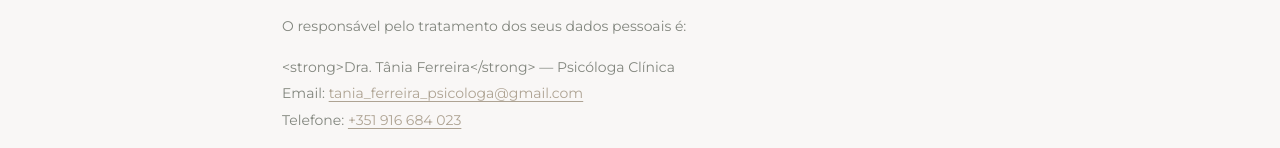
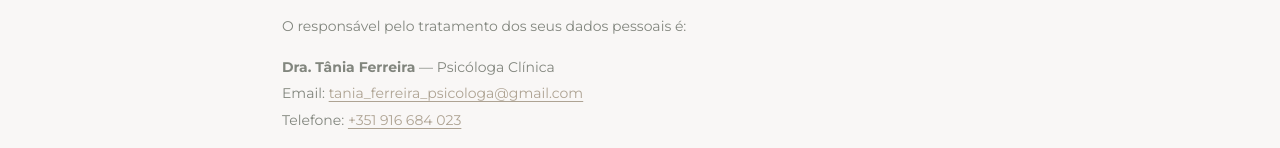
Before and after one commit to joaomentai134/psychologist-portfolio-website, a plain HTML site: page privacidade.html in a window 1280 px wide. Shown: the part 434-582 px from the top of the page. Drawn offline with nearby package versions, Linux system fonts and the light colour scheme.

Commit message:
Fix remaining <strong> tag visible in Section 1 of privacy policy

```diff
--- a/privacidade.html
+++ b/privacidade.html
@@ -330,8 +330,7 @@
                   data-fr="Le responsable du traitement de vos données personnelles est :">O responsável pelo tratamento dos seus dados pessoais é:</span>
           </p>
           <p>
-            <span data-pt="<strong>Dra. Tânia Ferreira</strong> — Psicóloga Clínica"
-                  data-fr="<strong>Dra. Tânia Ferreira</strong> — Psychologue Clinicienne"><strong>Dra. Tânia Ferreira</strong> — Psicóloga Clínica</span><br />
+            <strong>Dra. Tânia Ferreira</strong><span data-pt=" — Psicóloga Clínica" data-fr=" — Psychologue Clinicienne"> — Psicóloga Clínica</span><br />
             <span data-pt="Email: "
                   data-fr="E-mail : ">Email: </span><a href="mailto:tania_ferreira_psicologa@gmail.com">tania_ferreira_psicologa@gmail.com</a><br />
             <span data-pt="Telefone: "
```
